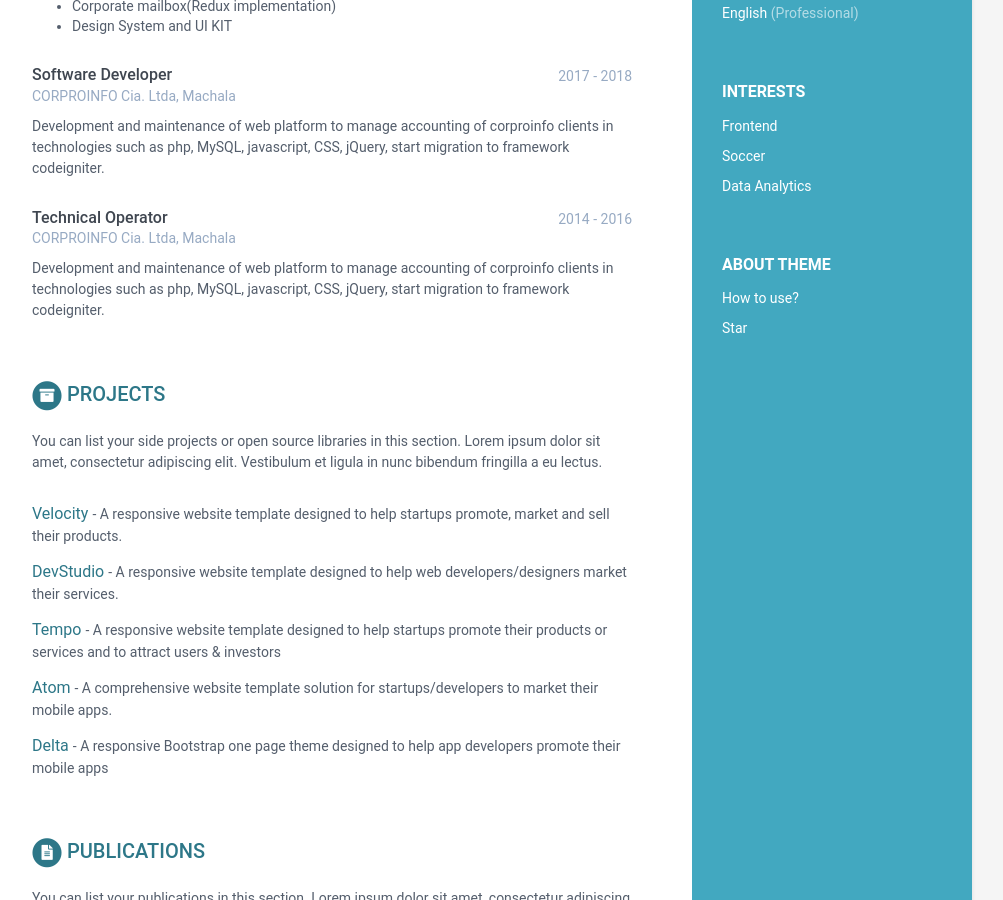
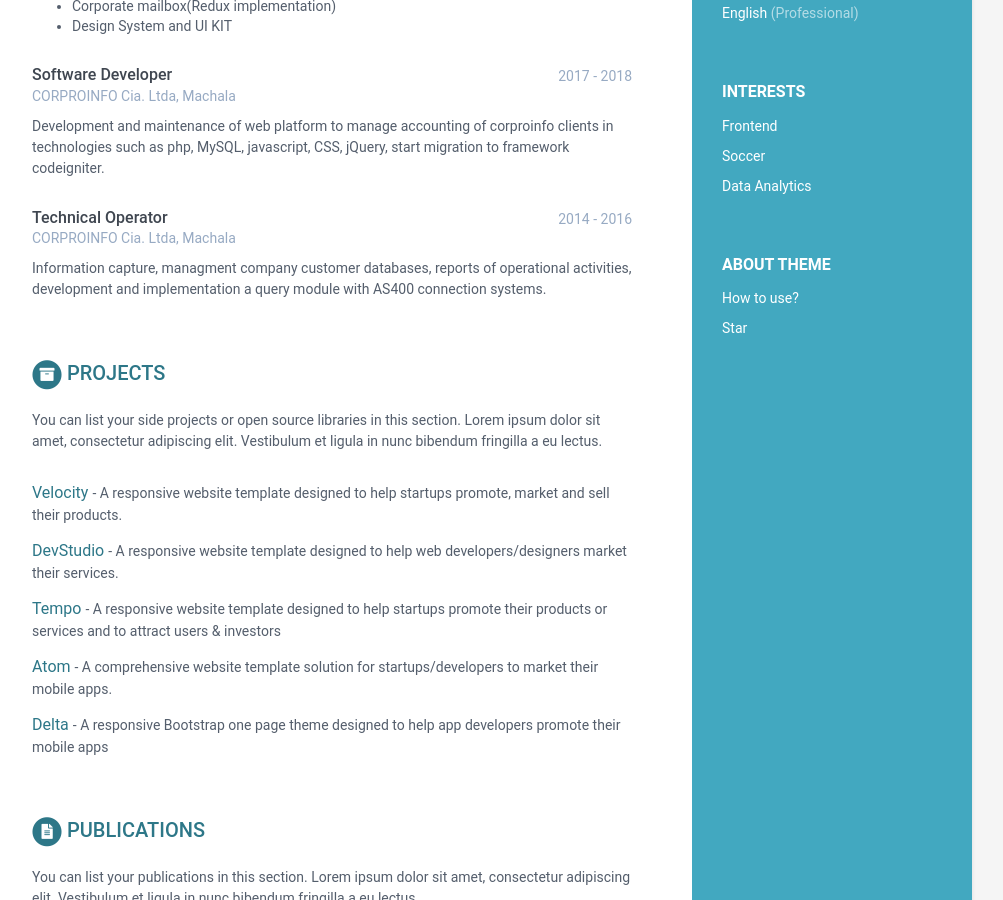
Before and after one commit to elcordova/caring-europa-fe48a, a Jekyll site: the page built from index.html, in a window 1280 px wide and 900 px high, scrolled down 737 px. Shown: the whole window, without its empty margins (168-1171 px from the left). Built offline with Jekyll 4.4.1, drawn with Linux system fonts in a browser that asks for light colours.

Commit message:
data.yml: changed

```diff
--- a/_data/data.yml
+++ b/_data/data.yml
@@ -76,9 +76,7 @@ experiences:
     time: 2014 - 2016
     company: 'CORPROINFO Cia. Ltda, Machala'
     details: |
-      Development and maintenance of web platform to manage accounting of corproinfo clients
-      in technologies such as php, MySQL, javascript, CSS, jQuery,
-      start migration to framework codeigniter.
+      Information capture, managment company customer databases, reports of operational activities, development and implementation a query module with AS400 connection systems.
 projects:
   title: Projects
   intro: >
```
